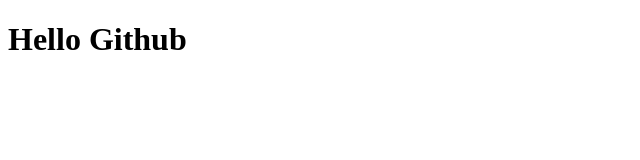
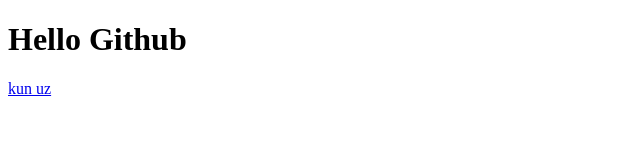
Before and after one commit to Shakhzod1996/Book-shop, a plain HTML site: page index.html in a window 1280 px wide. Shown: the full height of the page, 0-640 px from the left. Drawn offline with Linux system fonts and the light colour scheme.

Commit message:
added link tag

```diff
--- a/index.html
+++ b/index.html
@@ -7,5 +7,7 @@
 </head>
 <body>
      <h1>Hello Github</h1>
+
+     <a href="#">kun uz</a>
 </body>
 </html>
```
